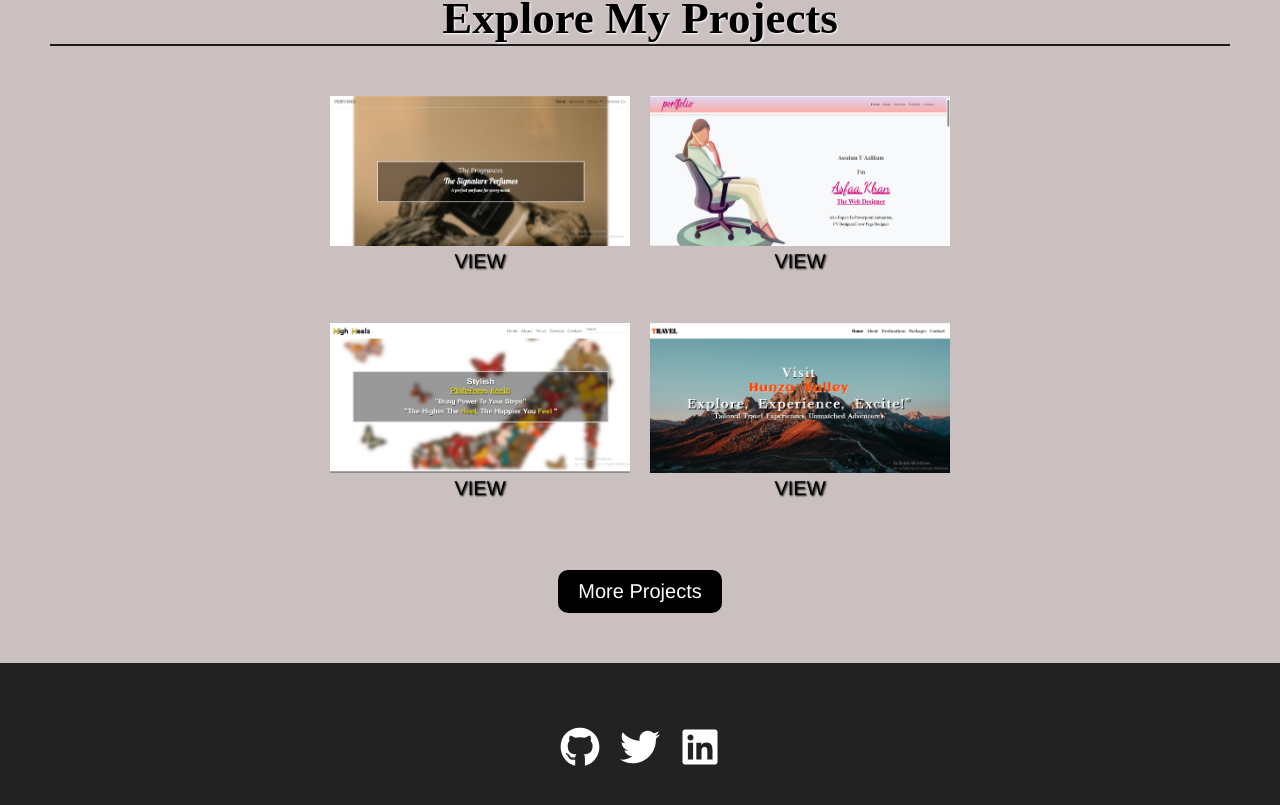
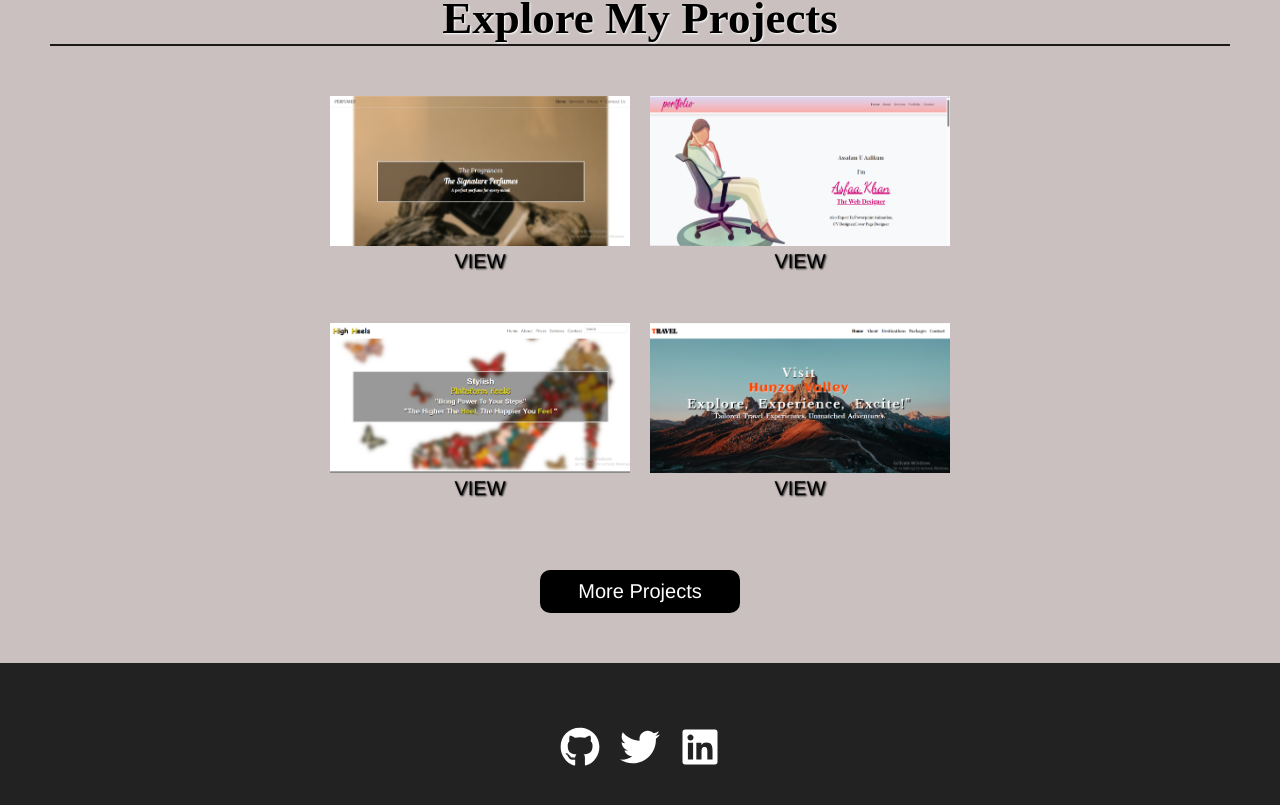
Before and after one commit to AsfaaKhan/Portfolio, a Next.js app: page / in a window 1280 px wide. Shown: the part 1386-2191 px from the top of the page. Built offline with nearby package versions, Linux system fonts and the light colour scheme.

Commit message:
Portfolio

```diff
--- a/app/globals.css
+++ b/app/globals.css
@@ -345,6 +345,7 @@ gap: 20px;
   display: flex;
   justify-content: space-between;
   text-align: center;
+  gap: 10px;
   font-size: 12px;
   margin-top: 20px;
 
@@ -415,9 +416,10 @@ gap: 20px;
   justify-content: center;
 }
 .projectSec .btn{
-  width: auto;
+  width: 200px;
+  text-align: center;
   margin-top: 20px;
-  padding: 10px 20px;
+  padding: 10px 10px;
   background-color:black;
   font-size: 20px;
   color: white;
@@ -448,7 +450,7 @@ gap: 20px;
 
   .heroSection button {
     font-size: 14px;
-    padding: 6px 10px;
+    padding: 15px 15px;
   }
 
   .footer {
@@ -462,6 +464,9 @@ gap: 20px;
   /* About Section */
   .aboutSec{
     flex-direction: column;
+  }
+  .projectSec .btn{
+    width: 200px;
   }
   /* Project Section */
   .project{
```
